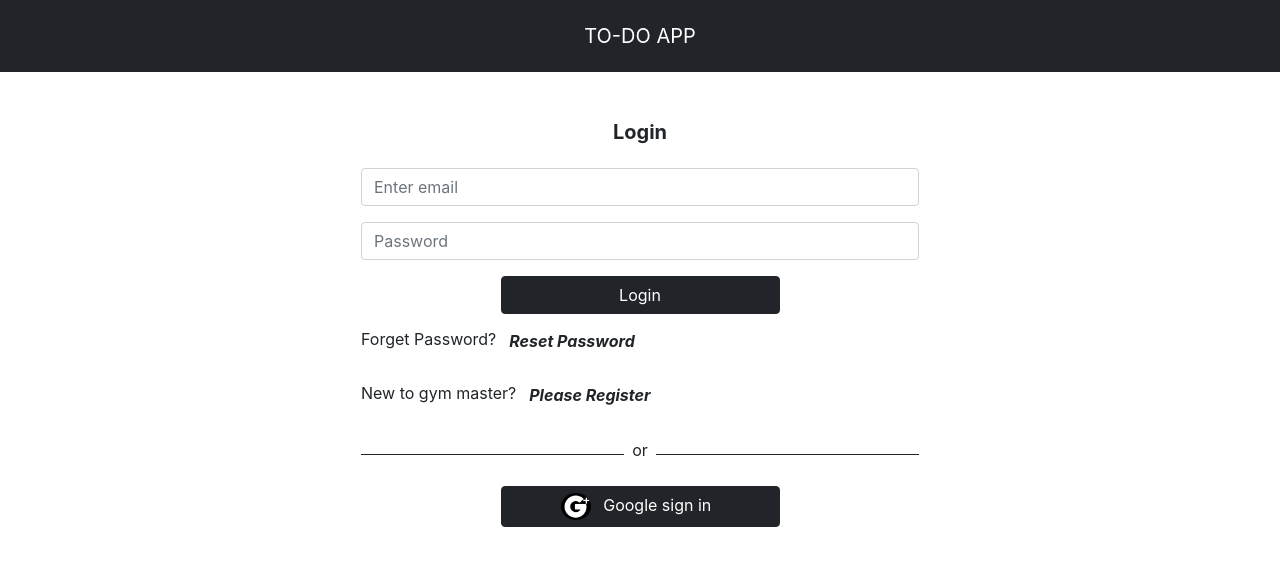
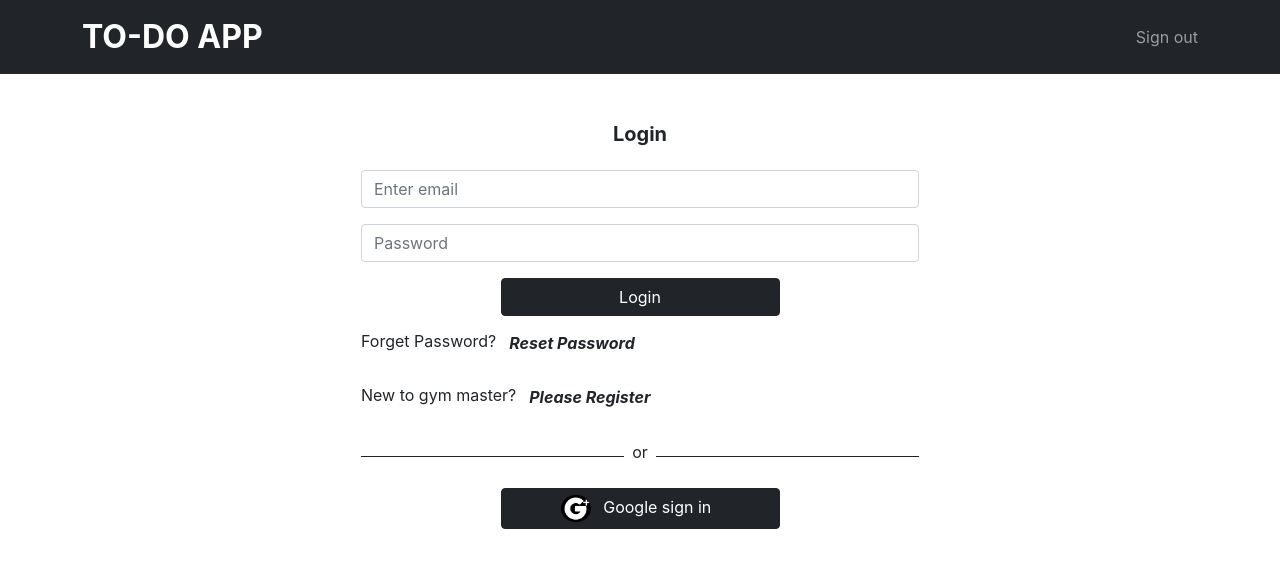
Before and after one commit to provashish95/to-do-app, a React (Create React App) app: page / in a window 1280 px wide. Shown: the top 568 px of the page. Built offline with nearby package versions, Linux system fonts and the light colour scheme; no server answers; sample sign-in values are in the browser's storage.

Commit message:
to-do app make protected

```diff
--- a/src/App.js
+++ b/src/App.js
@@ -1,10 +1,11 @@
-import logo from './logo.svg';
+
 import './App.css';
 import Navbar from './components/Header/Navbar';
 import { Route, Routes } from 'react-router-dom';
 import Login from './components/Login/Login';
 import Register from './components/Login/Register';
 import Home from './components/Home/Home';
+import RequireAuth from './components/Home/RequireAuth';
 
 function App() {
   return (
@@ -13,7 +14,11 @@ function App() {
       <Routes>
         <Route path='/' element={<Login></Login>}></Route>
         <Route path='/register' element={<Register></Register>}></Route>
-        <Route path='/home' element={<Home></Home>}></Route>
+        <Route path='/home' element={
+          <RequireAuth>
+            <Home></Home>
+          </RequireAuth>
+        }></Route>
       </Routes>
     </div>
   );
--- a/src/components/Header/Navbar.js
+++ b/src/components/Header/Navbar.js
@@ -1,11 +1,34 @@
+import { signOut } from 'firebase/auth';
 import React from 'react';
+import { useAuthState } from 'react-firebase-hooks/auth';
 import { Link } from 'react-router-dom';
+import auth from '../../firebase.init';
 
 const Navbar = () => {
+    const [user] = useAuthState(auth);
+
+    const handleSignOut = () => {
+        signOut(auth);
+    }
     return (
-        <nav className="navbar navbar-expand-lg navbar-dark bg-dark p-3 ">
+        <nav className="navbar navbar-expand-lg navbar-dark bg-dark">
             <div className="container">
-                <Link className="navbar-brand mx-auto" to='/'>TO-DO APP</Link>
+                <Link className="navbar-brand fs-2 fw-bolder" to="/home">
+                    TO-DO APP
+                </Link>
+                <button className="navbar-toggler" type="button" data-bs-toggle="collapse" data-bs-target="#navbarText" aria-controls="navbarText" aria-expanded="false" aria-label="Toggle navigation">
+                    <span className="navbar-toggler-icon"></span>
+                </button>
+                <div className="collapse navbar-collapse" id="navbarText">
+                    {
+                        user ?
+                            <Link onClick={handleSignOut} className="navbar-text ms-auto text-decoration-none" to="/">
+                                Sign out
+                            </Link>
+                            :
+                            ' '
+                    }
+                </div>
             </div>
         </nav>
     );
--- /dev/null
+++ b/src/components/Home/Loading.js
@@ -0,0 +1,12 @@
+import React from 'react';
+import { Spinner } from 'react-bootstrap';
+
+const Loading = () => {
+    return (
+        <div style={{ height: '500px' }} className='w-100 d-flex align-items-center justify-content-center'>
+            <Spinner animation="border" variant="dark" />
+        </div>
+    );
+};
+
+export default Loading;
--- /dev/null
+++ b/src/components/Home/RequireAuth.js
@@ -0,0 +1,19 @@
+import React from 'react';
+import { useAuthState } from 'react-firebase-hooks/auth';
+import { Navigate, useLocation } from 'react-router-dom';
+import auth from '../../firebase.init';
+import Loading from './Loading';
+
+const RequireAuth = ({ children }) => {
+    const [user, loading] = useAuthState(auth);
+    const location = useLocation();
+    if (loading) {
+        return <Loading></Loading>
+    }
+    if (!user) {
+        return <Navigate to="/" state={{ from: location }} replace />;
+    }
+    return children;
+};
+
+export default RequireAuth;
--- a/src/components/Login/SocialLogin.js
+++ b/src/components/Login/SocialLogin.js
@@ -1,10 +1,30 @@
-import React from 'react';
+import React, { useEffect } from 'react';
 import auth from '../../firebase.init';
 import google from '../../images/social/google.jpg';
 import { useSignInWithGoogle } from 'react-firebase-hooks/auth';
+import Loading from '../Home/Loading';
+import { useLocation, useNavigate } from 'react-router-dom';
 
 const SocialLogin = () => {
     const [signInWithGoogle, user, loading, error] = useSignInWithGoogle(auth);
+    const navigate = useNavigate();
+    const location = useLocation();
+    let from = location.state?.from?.pathname || "/";
+    let errorElement;
+
+    useEffect(() => {
+        if (user) {
+            navigate(from, { replace: true })
+        }
+    }, [user, navigate, from])
+
+    if (loading) {
+        return <Loading></Loading>
+    }
+
+    if (error) {
+        errorElement = <p className='text-danger'>Error: {error?.message} </p>
+    }
     return (
         <div>
             <div className='d-flex align-items-center my-2'>
@@ -12,7 +32,7 @@ const SocialLogin = () => {
                 <p className='mt-2 px-2'>or</p>
                 <div style={{ height: '1px' }} className='bg-dark w-50'></div>
             </div>
-
+            {errorElement}
             <div>
                 <button onClick={() => signInWithGoogle()} className='btn btn-dark w-50 mx-auto d-block  my-2'>
                     <img style={{ width: '30px' }} className='rounded-circle' src={google} alt="googleLogo" />
```
